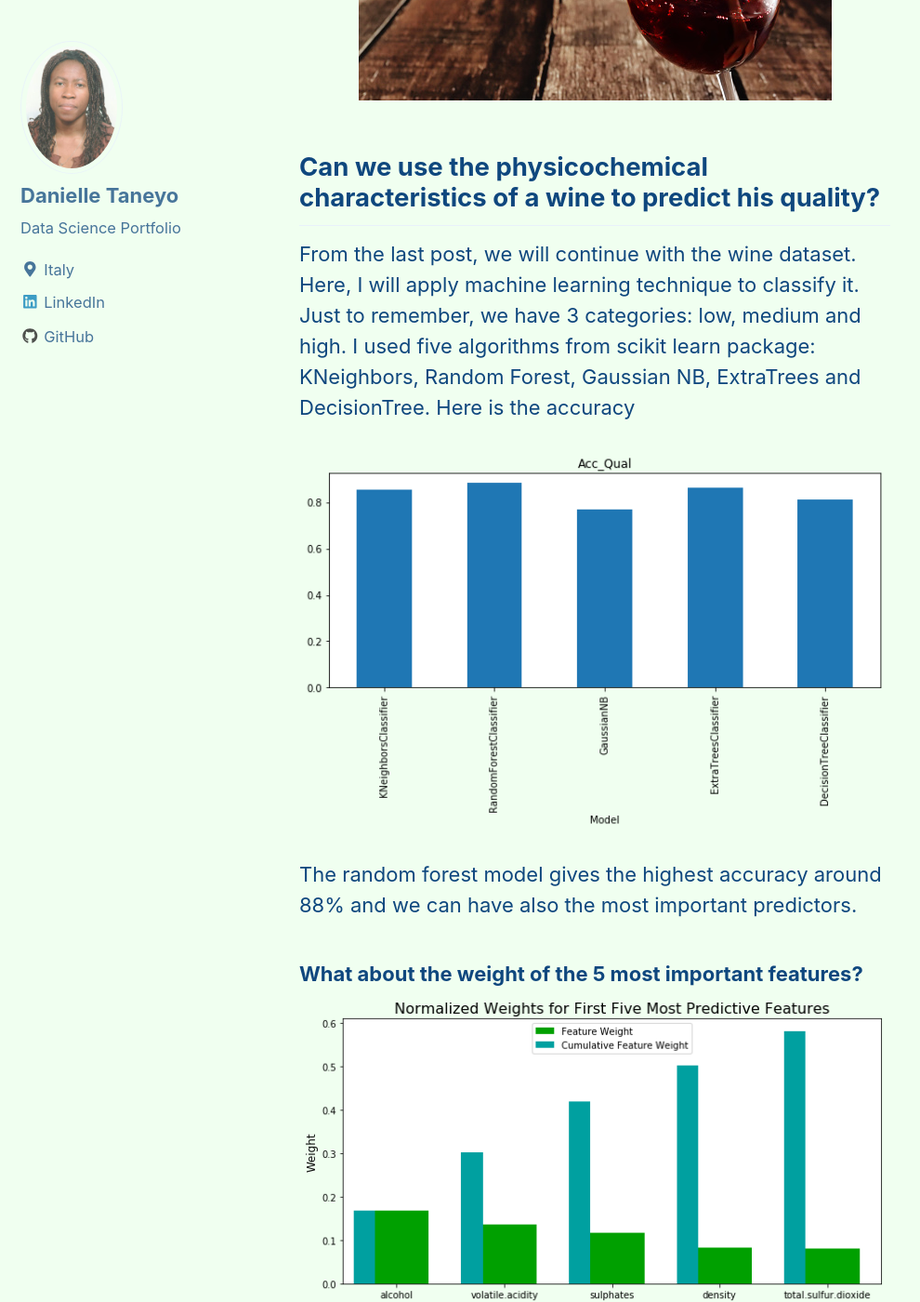
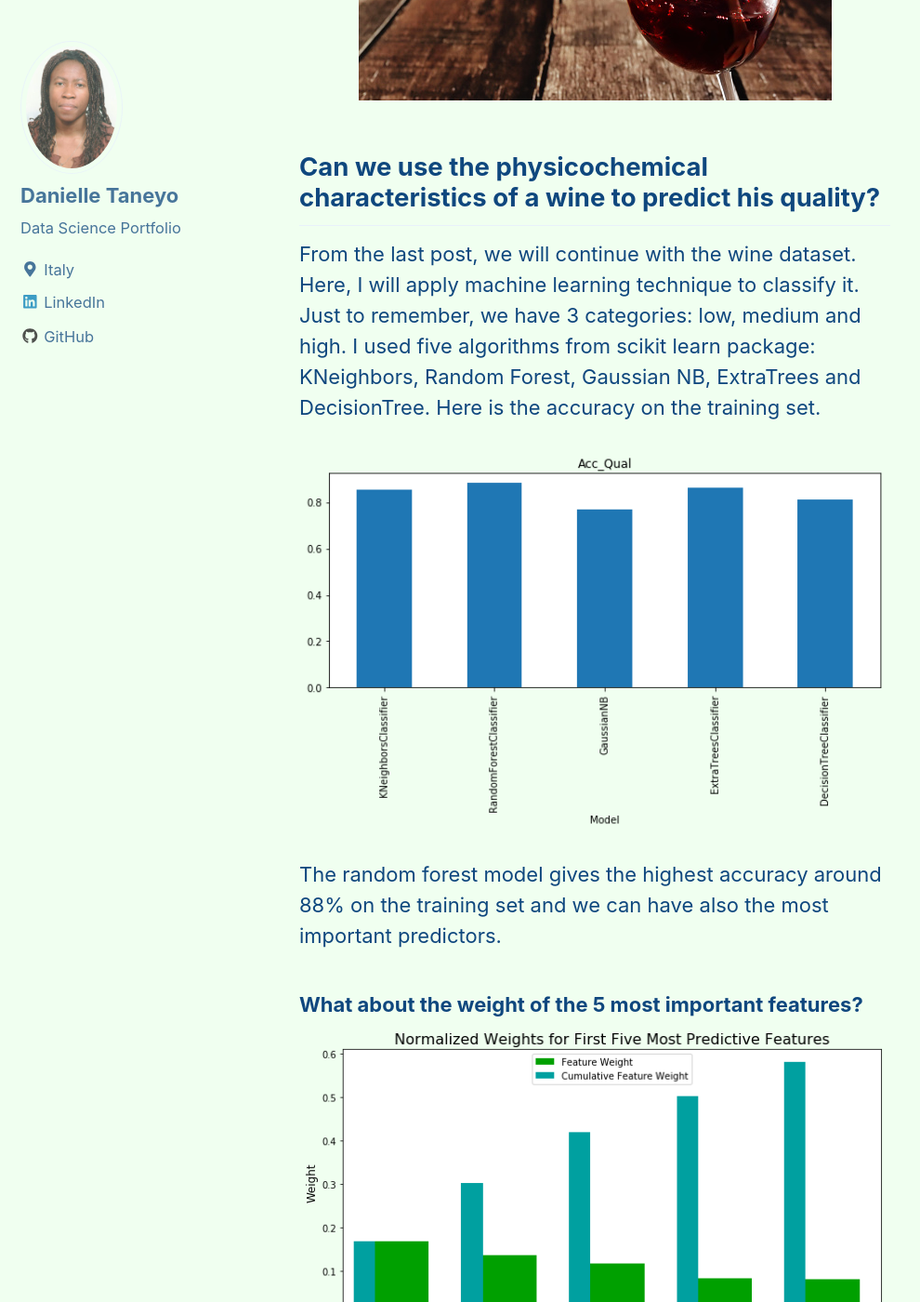
Before and after one commit to lsaa2014/lsaa2014.github.io, a Jekyll site: the page built from _posts/2018-04-02-WineClassification.md, in a window 1280 px wide and 1400 px high, scrolled down 465 px. Shown: the whole window at 93% size, without its empty margins (0-990 px from the left). Built offline with Jekyll 4.4.1, drawn with Linux system fonts in a browser that asks for light colours; nearby versions of some CDN libraries.

Commit message:
Update 2018-04-02-WineClassification.md

```diff
--- a/_posts/2018-04-02-WineClassification.md
+++ b/_posts/2018-04-02-WineClassification.md
@@ -13,11 +13,11 @@
 ## Can we use the physicochemical characteristics of a wine to predict his quality?
 
 From the last post, we will continue with the wine dataset. Here, I will apply machine learning technique to classify it. Just to remember, we have 3 categories: low, medium and high.
-I used five algorithms from scikit learn package: KNeighbors, Random Forest, Gaussian NB, ExtraTrees and DecisionTree. Here is the accuracy
+I used five algorithms from scikit learn package: KNeighbors, Random Forest, Gaussian NB, ExtraTrees and DecisionTree. Here is the accuracy on the training set.
 
 <img src="{{ site.url }}{{ site.baseurl }}/images/wine/accuracy.png" alt="" width="680" height="400">
 
-The random forest model gives the highest accuracy around 88% and we can have also the most important predictors.
+The random forest model gives the highest accuracy around 88% on the training set and we can have also the most important predictors.
 
 <h3> What about the weight of the 5 most important features? </h3>
 <img src="{{ site.url }}{{ site.baseurl }}/images/wine/important_feature.png" alt="" width="680" height="400">
```
